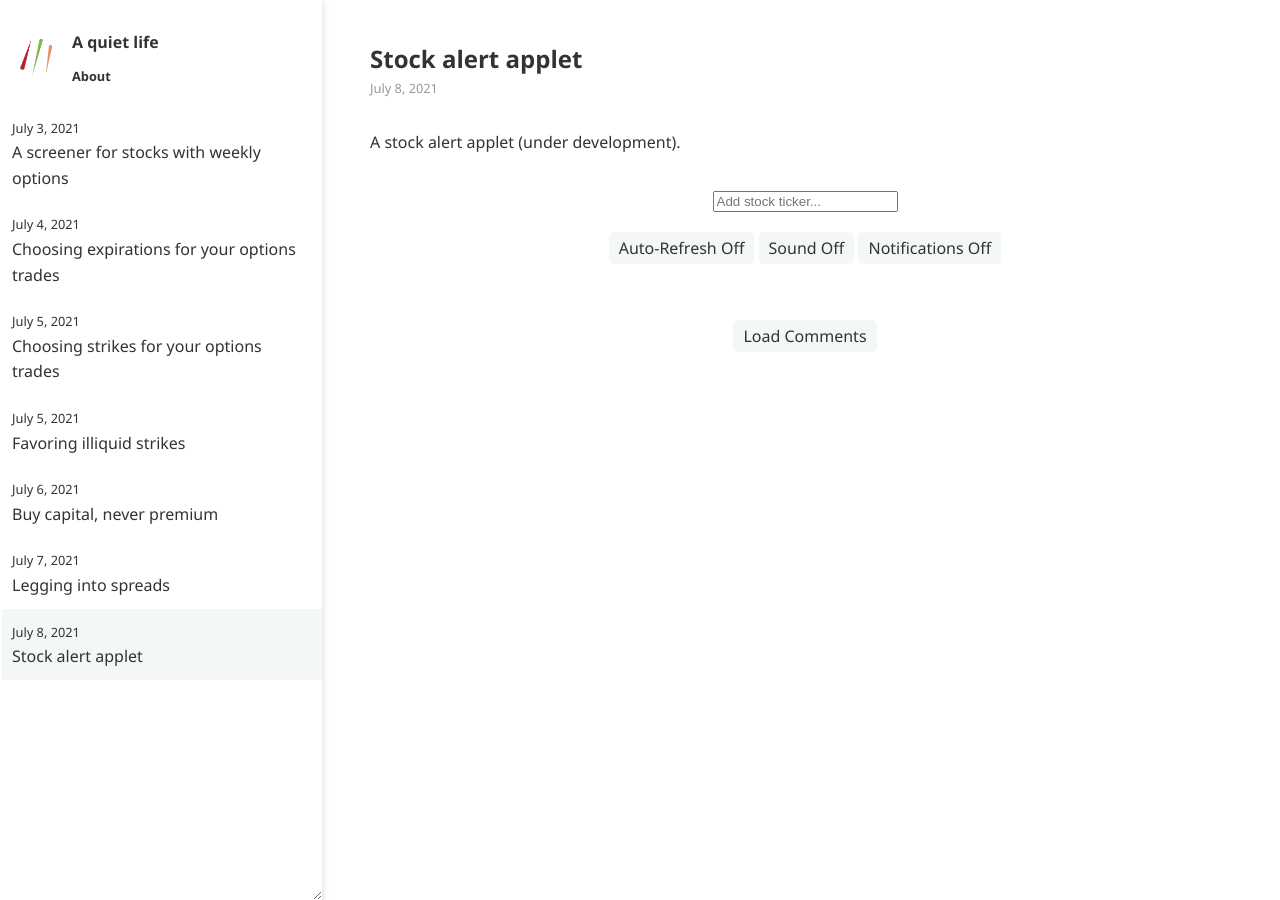
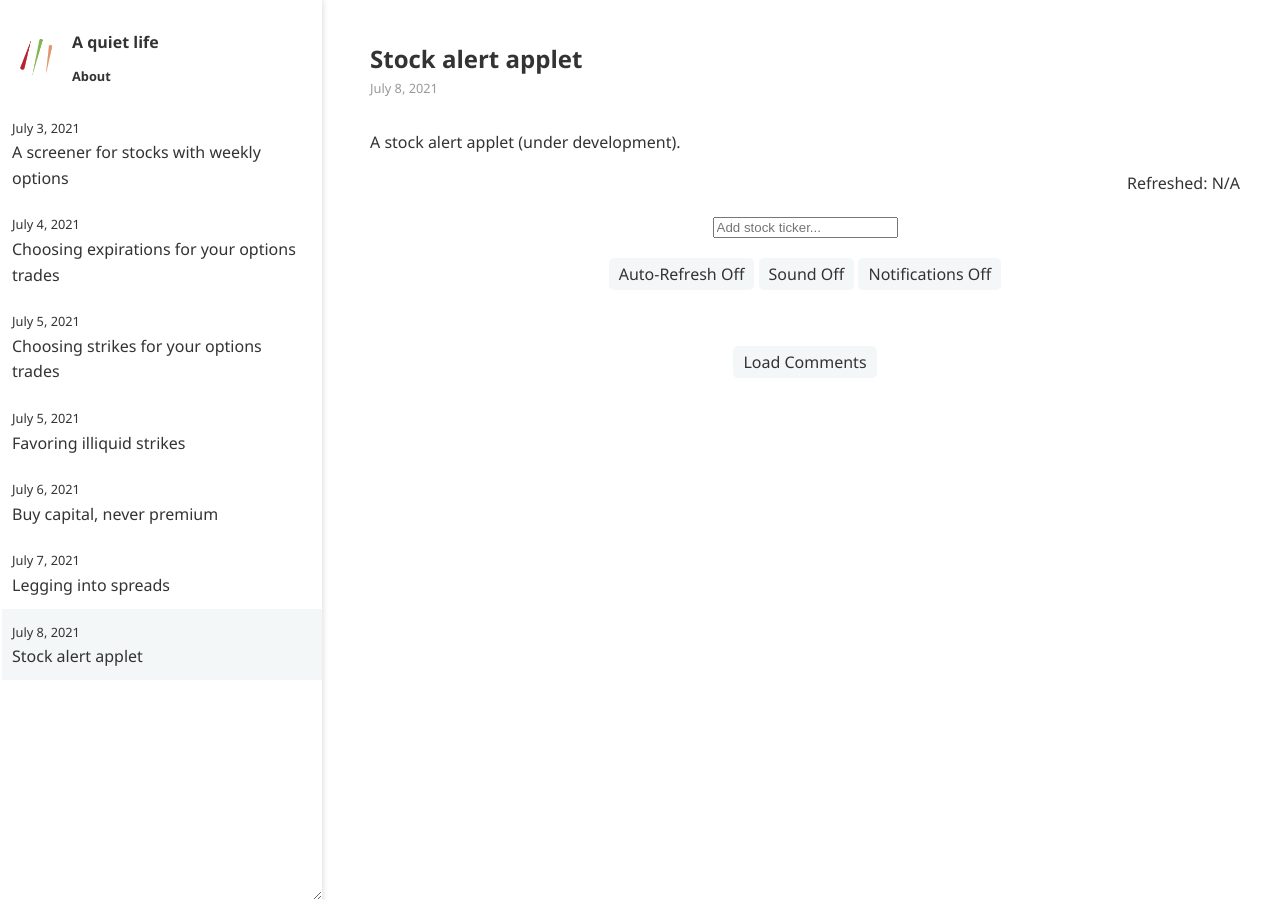
Before and after one commit to ansyblenetwork/aquietlife, a Jekyll site: the page built from _posts/2021-07-08-alerts.md, in a window 1280 px wide. Built offline with Jekyll 4.4.1, drawn with Linux system fonts in a browser that asks for light colours.

Commit message:
Update 2021-07-08-alerts.md

```diff
--- a/_posts/2021-07-08-alerts.md
+++ b/_posts/2021-07-08-alerts.md
@@ -7,7 +7,7 @@ A stock alert applet (under development).
 <div>
 
 
-<div id="msg" style="width:max-content; margin-left:auto; margin-right:0px;"></div>
+<div id="msg" style="width:max-content; margin-left:auto; margin-right:0px;">Refreshed: N/A</div>
 
 <div style="width:max-content; margin:auto">
 <input onkeyup="if (event.keyCode == 27) this.value = '';
```
